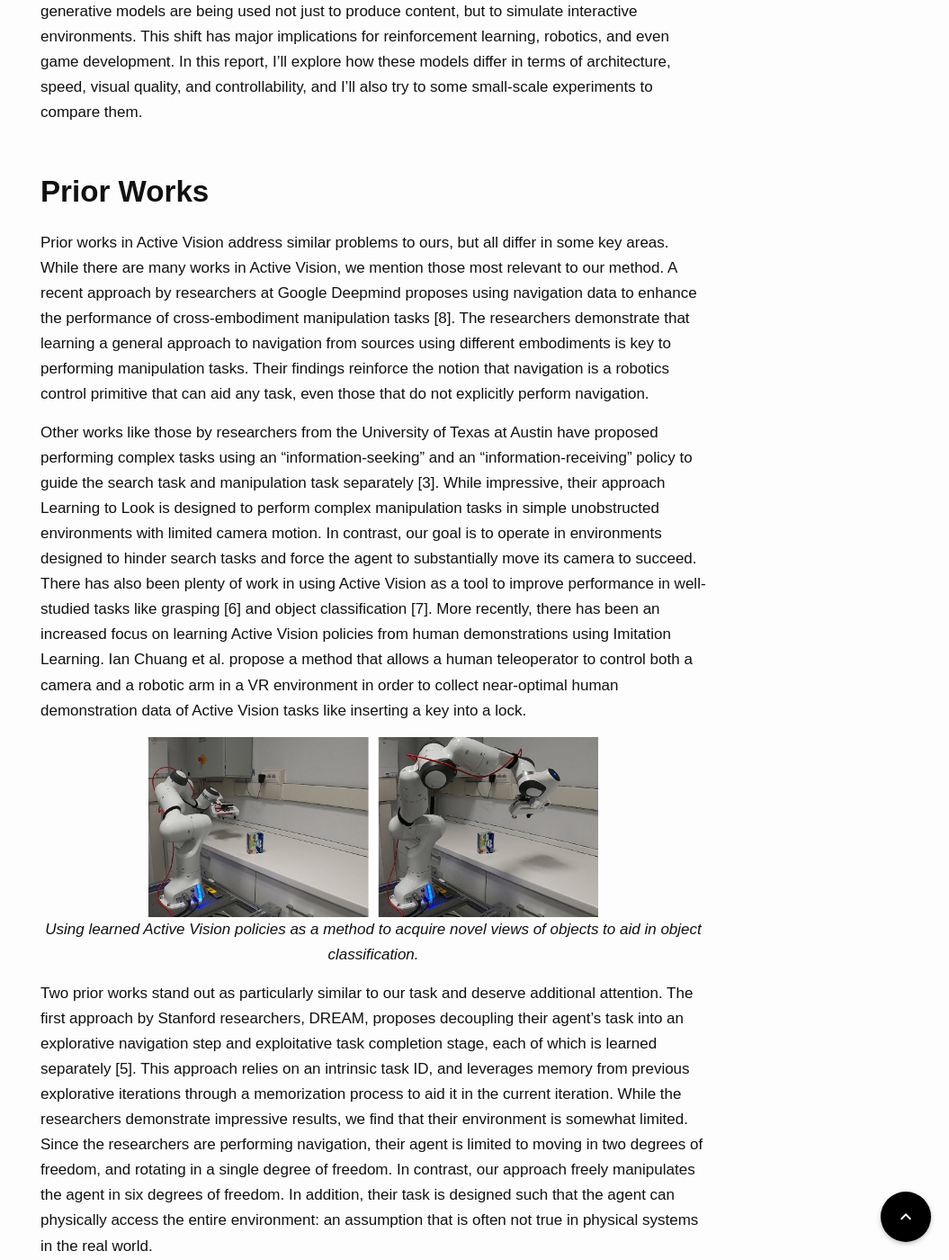
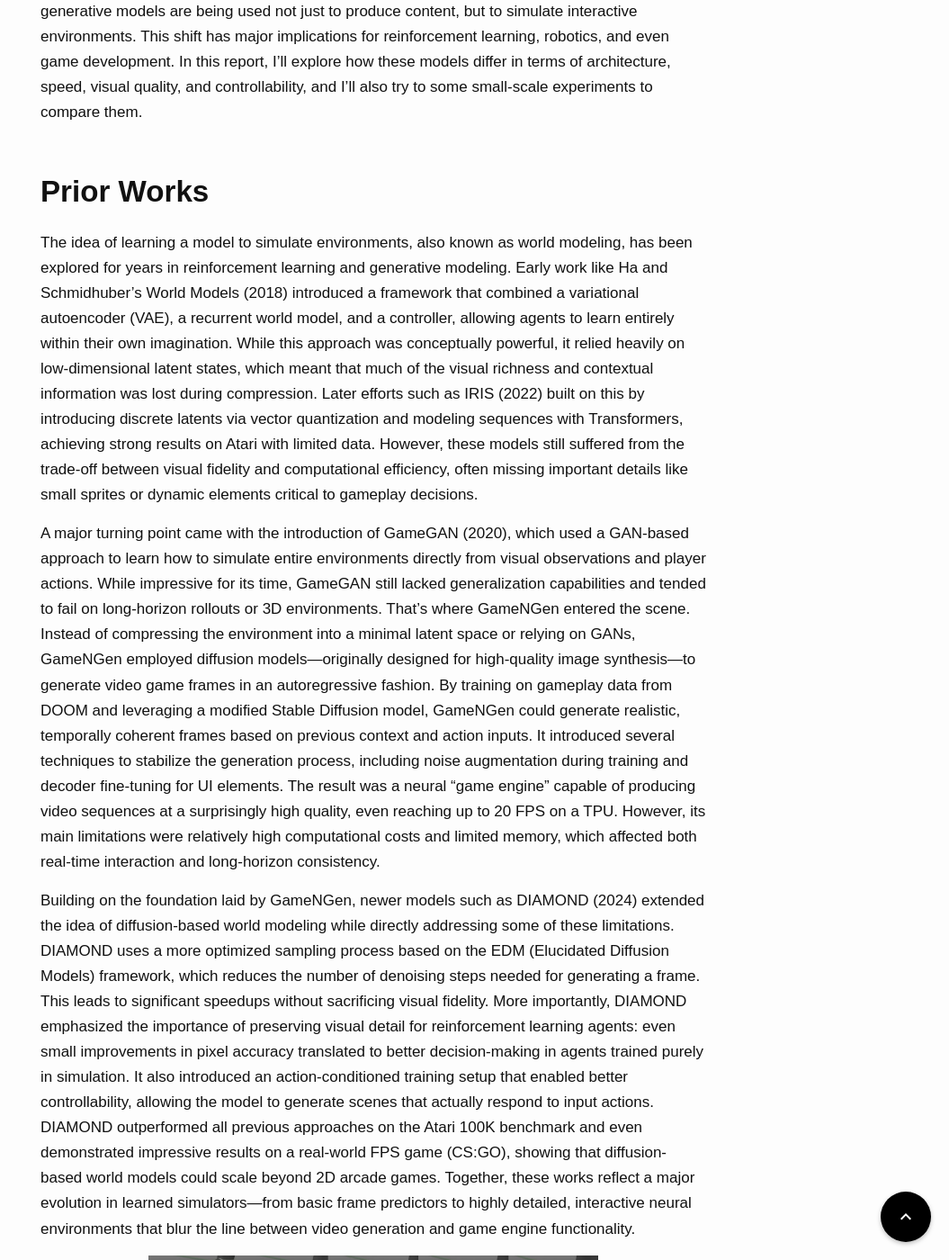
Before and after one commit to UCLAdeepvision/CS269-Projects-2025Spring, a Jekyll site: the page built from _posts/2025-06-09-student-19-GameEngine.md, in a window 1280 px wide and 1400 px high, scrolled down 1912 px. Shown: the whole window at 90% size, without its empty margins (225-1280 px from the left). Built offline with Jekyll 4.4.1, drawn with Linux system fonts in a browser that asks for light colours; some web fonts are replaced; formulas are drawn with MathJax 3; comment, search, counter and statistics services are not loaded; some of the changed text lies outside the part shown.

Commit message:
Update 2025-06-09-student-19-GameEngine.md

```diff
--- a/_posts/2025-06-09-student-19-GameEngine.md
+++ b/_posts/2025-06-09-student-19-GameEngine.md
@@ -48,68 +48,11 @@ All these models — GameNGen, DIAMOND, MineWorld — are part of a growing tren
 
 ## Prior Works
 
-Prior works in Active Vision address similar problems to
-ours, but all differ in some key areas. While there are many
-works in Active Vision, we mention those most relevant to
-our method. A recent approach by researchers at Google
-Deepmind proposes using navigation data to enhance the
-performance of cross-embodiment manipulation tasks [8]. The
-researchers demonstrate that learning a general approach to
-navigation from sources using different embodiments is key
-to performing manipulation tasks. Their findings reinforce the
-notion that navigation is a robotics control primitive that can
-aid any task, even those that do not explicitly perform navigation.
+The idea of learning a model to simulate environments, also known as world modeling, has been explored for years in reinforcement learning and generative modeling. Early work like Ha and Schmidhuber’s World Models (2018) introduced a framework that combined a variational autoencoder (VAE), a recurrent world model, and a controller, allowing agents to learn entirely within their own imagination. While this approach was conceptually powerful, it relied heavily on low-dimensional latent states, which meant that much of the visual richness and contextual information was lost during compression. Later efforts such as IRIS (2022) built on this by introducing discrete latents via vector quantization and modeling sequences with Transformers, achieving strong results on Atari with limited data. However, these models still suffered from the trade-off between visual fidelity and computational efficiency, often missing important details like small sprites or dynamic elements critical to gameplay decisions.
 
-Other works like those by researchers from the University of Texas at Austin have proposed performing complex
-tasks using an "information-seeking" and an "information-receiving" policy to guide the search task and manipulation task separately [3]. While impressive, their approach Learning
-to Look is designed to perform complex manipulation tasks in
-simple unobstructed environments with limited camera motion.
-In contrast, our goal is to operate in environments designed to
-hinder search tasks and force the agent to substantially move
-its camera to succeed. There has also been plenty of work
-in using Active Vision as a tool to improve performance in
-well-studied tasks like grasping [6] and object classification
-[7]. More recently, there has been an increased focus on
-learning Active Vision policies from human demonstrations
-using Imitation Learning. Ian Chuang et al. propose a method
-that allows a human teleoperator to control both a camera and
-a robotic arm in a VR environment in order to collect near-optimal human demonstration data of Active Vision tasks like inserting a key into a lock.
+A major turning point came with the introduction of GameGAN (2020), which used a GAN-based approach to learn how to simulate entire environments directly from visual observations and player actions. While impressive for its time, GameGAN still lacked generalization capabilities and tended to fail on long-horizon rollouts or 3D environments. That’s where GameNGen entered the scene. Instead of compressing the environment into a minimal latent space or relying on GANs, GameNGen employed diffusion models—originally designed for high-quality image synthesis—to generate video game frames in an autoregressive fashion. By training on gameplay data from DOOM and leveraging a modified Stable Diffusion model, GameNGen could generate realistic, temporally coherent frames based on previous context and action inputs. It introduced several techniques to stabilize the generation process, including noise augmentation during training and decoder fine-tuning for UI elements. The result was a neural “game engine” capable of producing video sequences at a surprisingly high quality, even reaching up to 20 FPS on a TPU. However, its main limitations were relatively high computational costs and limited memory, which affected both real-time interaction and long-horizon consistency.
 
-<div style="text-align: center;">
-  <img src="{{ '/assets/images/group-01/pworksfig1.png' | relative_url }}" style="width: 500px; max-width: 100%;" alt="RobosuiteEnv">
-  <p><em>Using learned Active Vision policies as a method to acquire novel views of objects to aid in object classification.</em></p>
-</div>
-
-Two prior works stand out as particularly similar to our task
-and deserve additional attention. The first approach by Stanford researchers, DREAM, proposes decoupling their agent's
-task into an explorative navigation step and exploitative task
-completion stage, each of which is learned separately [5]. This
-approach relies on an intrinsic task ID, and leverages memory
-from previous explorative iterations through a memorization
-process to aid it in the current iteration. While the researchers
-demonstrate impressive results, we find that their environment
-is somewhat limited. Since the researchers are performing
-navigation, their agent is limited to moving in two degrees
-of freedom, and rotating in a single degree of freedom. In
-contrast, our approach freely manipulates the agent in six
-degrees of freedom. In addition, their task is designed such
-that the agent can physically access the entire environment:
-an assumption that is often not true in physical systems in the
-real world.
-
-Another highly relevant paper from researchers
-at Carnegie Mellon uses Active Vision to aid a manipulation
-task in the presence of visual occlusions [1]. The authors
-propose a task of pushing a target cube onto a target coordinate
-using a robotic arm, where the agent learns to independently
-manipulate its robotic arm and the camera from which it sees
-to avoid physical occlusions preventing task completion. Like
-DREAM, the proposed method limits the agent to few degrees
-of freedom in its motion. In addition, the agent operates on
-fairly "weak" occlusions that rarely impede task completion.
-Lastly, the authors learn a single policy that jointly manipulates
-the robotic arm and controls the camera -- a process we
-believe can be decoupled.
+Building on the foundation laid by GameNGen, newer models such as DIAMOND (2024) extended the idea of diffusion-based world modeling while directly addressing some of these limitations. DIAMOND uses a more optimized sampling process based on the EDM (Elucidated Diffusion Models) framework, which reduces the number of denoising steps needed for generating a frame. This leads to significant speedups without sacrificing visual fidelity. More importantly, DIAMOND emphasized the importance of preserving visual detail for reinforcement learning agents: even small improvements in pixel accuracy translated to better decision-making in agents trained purely in simulation. It also introduced an action-conditioned training setup that enabled better controllability, allowing the model to generate scenes that actually respond to input actions. DIAMOND outperformed all previous approaches on the Atari 100K benchmark and even demonstrated impressive results on a real-world FPS game (CS:GO), showing that diffusion-based world models could scale beyond 2D arcade games. Together, these works reflect a major evolution in learned simulators—from basic frame predictors to highly detailed, interactive neural environments that blur the line between video generation and game engine functionality.
 
 <div style="text-align: center;">
   <img src="{{ '/assets/images/group-01/pworks2.png' | relative_url }}" style="width: 500px; max-width: 100%;" alt="RobosuiteEnv">
```
